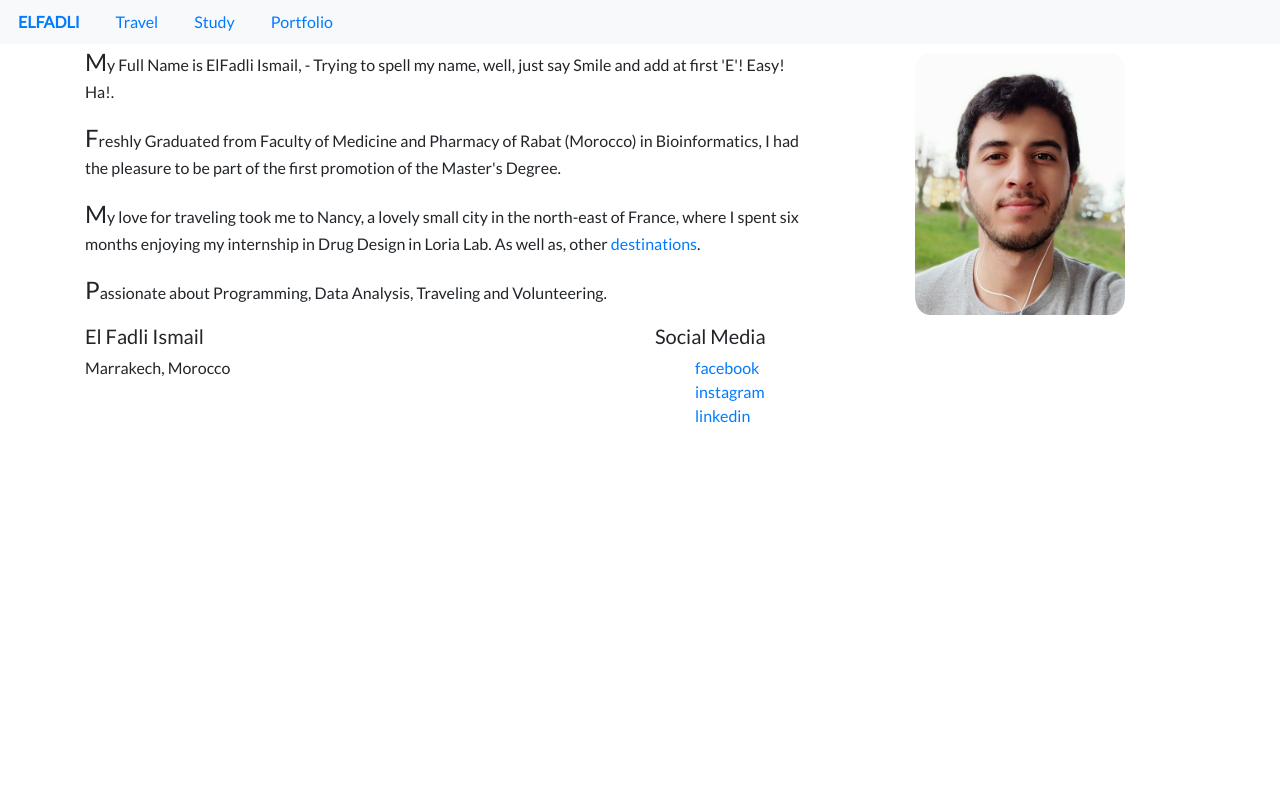
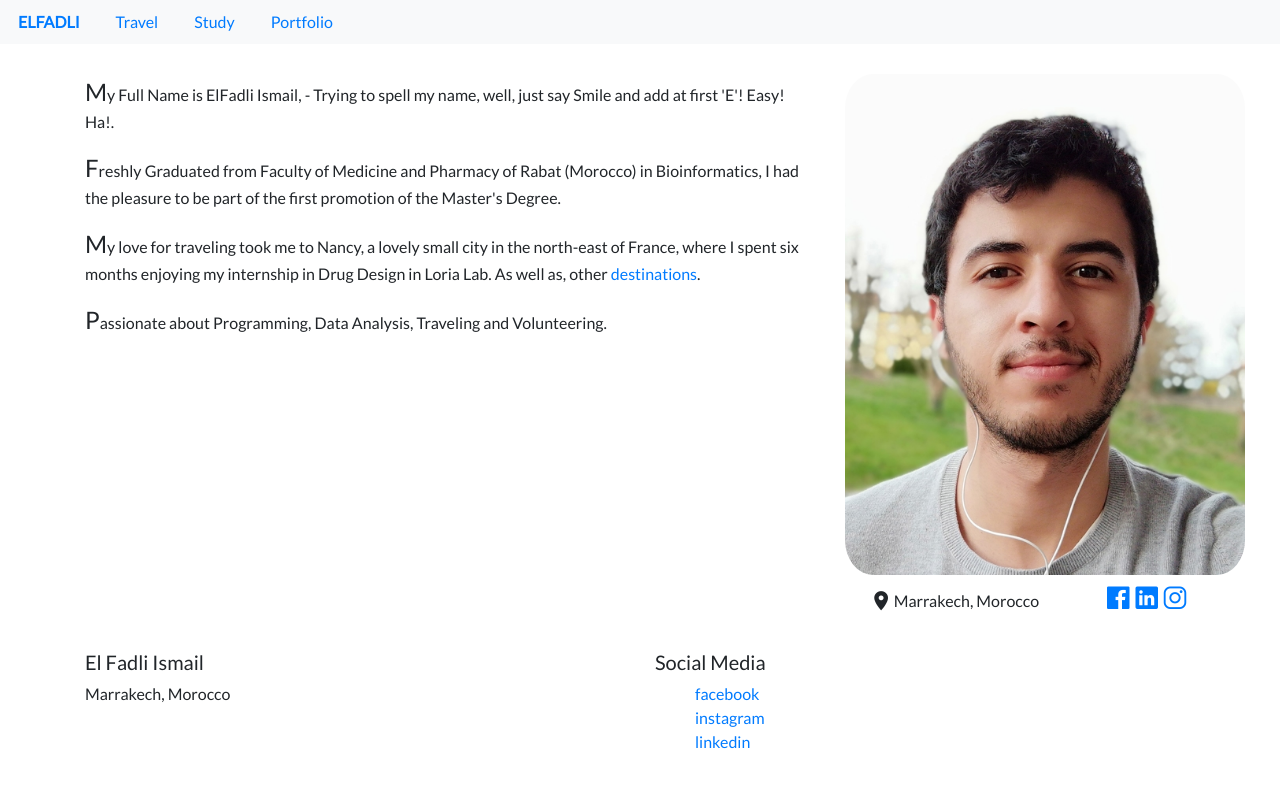
Before and after one commit to TheCooperMan/ElFadliIsmail, a plain HTML site: page index.html in a window 1280 px wide. Drawn offline with nearby package versions, Linux system fonts and the light colour scheme.

Commit message:
+ enlarging main photo + adding ionicons

```diff
--- a/index.html
+++ b/index.html
@@ -6,6 +6,7 @@
         <link rel="stylesheet" href="style.css">
         <link rel="stylesheet" href="https://stackpath.bootstrapcdn.com/bootstrap/4.1.3/css/bootstrap.min.css" integrity="sha384-MCw98/SFnGE8fJT3GXwEOngsV7Zt27NXFoaoApmYm81iuXoPkFOJwJ8ERdknLPMO" crossorigin="anonymous">
         <link href="https://fonts.googleapis.com/css?family=Lato" rel="stylesheet">
+        <link href="https://unpkg.com/ionicons@4.4.6/dist/css/ionicons.min.css" rel="stylesheet">
     </head>
     <body>
         <header>
@@ -40,8 +41,19 @@
 
                         </div>
                         <div class="col-md-4 col-sm-pull pictureclass ">
-                                <img src="images/me.jpg" alt="ElFadli picture" class="mepic">
+                            <img src="images/me.jpg" alt="ElFadli picture" class="mepic">
+                            <div class="row">
+                                <div class="col-md-8 icons">
+                                    <i class="icon location-icon ion-md-pin"></i>
+                                    <span class="location">Marrakech, Morocco</span>
+                                </div>
+                                <div class="col-md-4 icons">
+                                    <a href="https://www.facebook.com/isma3il.fadli" target="_blank"><i class="icon ion-logo-facebook"></i></a>
+                                    <a href="https://www.linkedin.com/in/ismailfadli/" target="_blank"><i class="icon ion-logo-linkedin"></i></a>
+                                    <a href="https://www.instagram.com/ismailfadli01/" target="_blank"><i class="icon ion-logo-instagram"></i></a>
+                                </div>
                             </div>
+                        </div>
                     </div>
             </div>
         </main>
--- a/style.scss
+++ b/style.scss
@@ -30,11 +30,13 @@ header{
     }
 }
 
+.container{
+  padding-top: 30px;
+}
+
 .mepic{
 
-    margin: 0 auto;
-    width: 60%;
-    height: 60%;
+    width: 400px;
     -webkit-border-radius: 50% ;
     -moz-border-radius: 50%;
     border-radius: 7%;
@@ -44,6 +46,19 @@ header{
     margin: auto;
     text-align: center;
     width: fit-content;
+
+  .location-icon{
+    font-size: 22px;
+  }
+  .icons{
+    font-size: 30px;
+
+    .location{
+      font-size: 16px;
+      vertical-align: middle;
+    }
+  }
+
 }
 .footer {
     margin-top: 12px;
```
Also changed, not shown: style.css, 1 other file.
